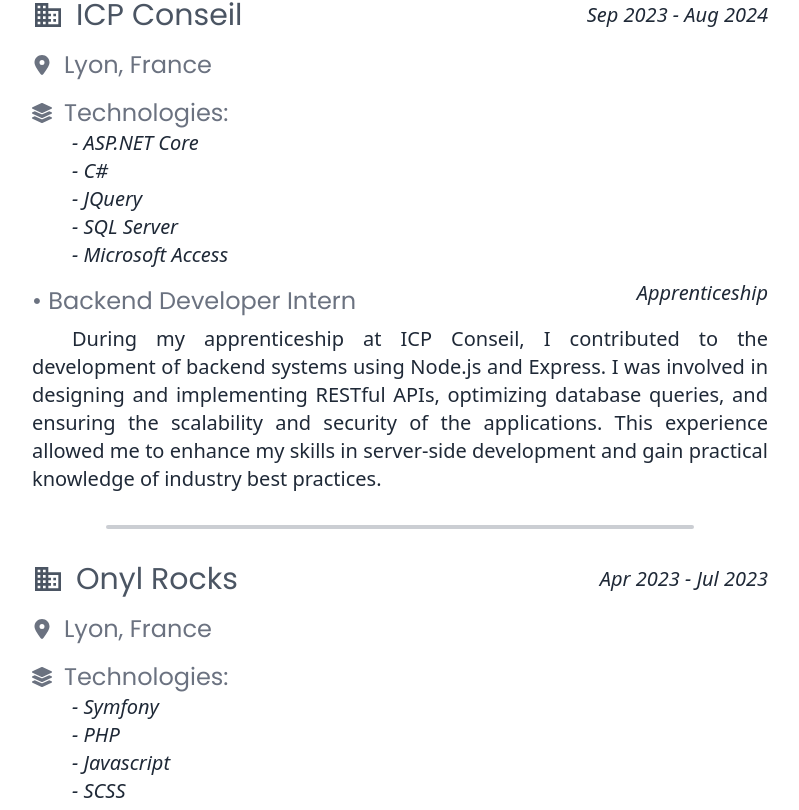
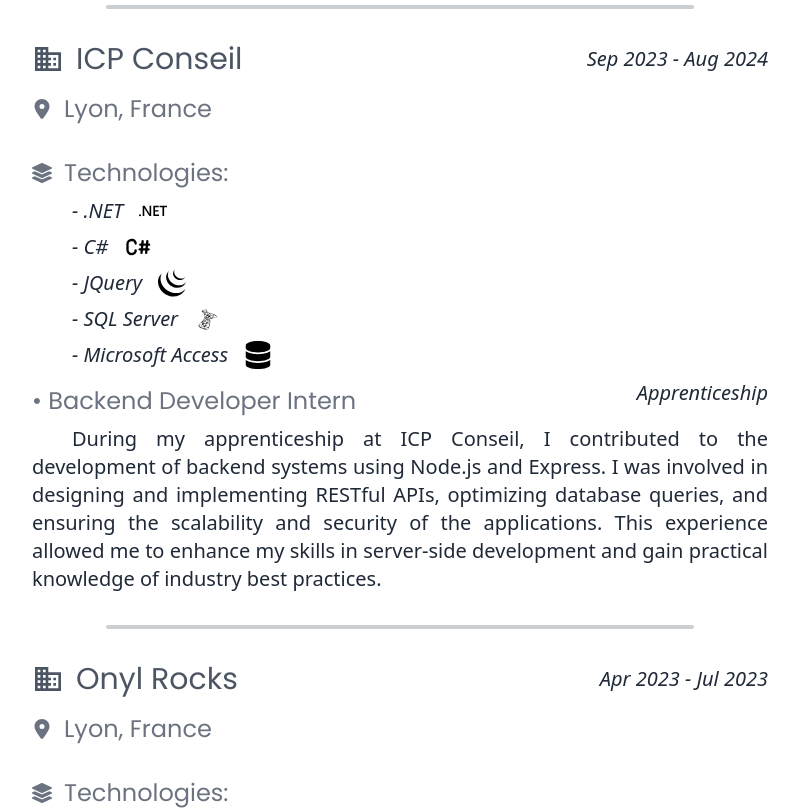
Before and after one commit to rayaaaneee/Next-Adobe-Portfolio, a Next.js app: page /home in a window 1280 px wide. Shown: the part 2435-3245 px from the top of the page, without its empty margins (240-1039 px from the left). Built offline with nearby package versions, Linux system fonts and the light colour scheme.

Commit message:
Simplify theme, remove corners and put logos

```diff
--- a/src/app/(portfolio)/home/page.tsx
+++ b/src/app/(portfolio)/home/page.tsx
@@ -36,7 +36,7 @@
     return (
         <main className={cn(
             "relative justify-self-center to-animate fade anim-delay-200 anim-duration-300 h-fit",
-            "bg-[rgb(255,255,255,0.5)] dark:bg-[rgb(0,0,0,0.4)] backdrop-blur-md",
+            "bg-[rgb(255,255,255,0.5)] dark:bg-[rgb(0,0,0,0.5)] backdrop-blur-md",
             "box-border",
             "w-[93vw] md:w-[90vw] lg:w-[80vw] xl:w-[70vw]",
             "my-[3.5vw] md:my-[5vw] lg:my-10",
--- a/src/asset/data/home/adaptable-grid-base.ts
+++ b/src/asset/data/home/adaptable-grid-base.ts
@@ -10,7 +10,6 @@
 export const baseImageProps = {
     ...baseProps,
     className: imageBaseClassName,
-    alt: 'Image',
 } as const;
 
 const iconBaseClassName = `text-white ${imageBaseClassName}`;
--- a/src/asset/data/home/general-technologies-list.tsx
+++ b/src/asset/data/home/general-technologies-list.tsx
@@ -25,7 +25,7 @@
 import { RiPhpFill } from "react-icons/ri";
 import { VscMarkdown, VscVscode } from "react-icons/vsc";
 import { DiIntellij, DiMsqlServer, DiVisualstudio } from "react-icons/di";
-import { FaGamepad, FaGitAlt } from "react-icons/fa6";
+import { FaDatabase, FaGamepad, FaGitAlt } from "react-icons/fa6";
 import { SiPytorch } from "react-icons/si";
 import { PiLinuxLogo, PiWindowsLogoFill } from "react-icons/pi";
 import { SiZod } from "react-icons/si";
@@ -105,6 +105,7 @@
     BASH = "Bash",
     WINDOWS = "Windows",
     OAUTH = "OAuth",
+    MICROSOFT_ACCESS = "Microsoft Access",
 
     // Databases
     SQLITE = "SQLite",
@@ -449,6 +450,12 @@
             color: "#FF9100",
             link: 'https://firebase.google.com/',
         },
+        {
+            name: GeneralTechnologiesName.MICROSOFT_ACCESS,
+            icon: <FaDatabase />,
+            color: "#A4373A",
+            link: 'https://www.microsoft.com/en-us/microsoft-365/access',
+        }
     ],
 };
 
--- a/src/components/home/adaptable-grid/adaptable-grid-see-more-button.tsx
+++ b/src/components/home/adaptable-grid/adaptable-grid-see-more-button.tsx
@@ -80,7 +80,7 @@
 
     return (
         <AdaptableGridTopBottomPart
-            className='rounded-t-none'
+            className='adaptable-grid-bottom-part'
             id={`see-more-button-${id}`}
             ref={seeMoreButtonRef}
             hover={isInteractive}>
--- a/src/components/home/adaptable-grid/adaptable-grid-top-bottom-part.tsx
+++ b/src/components/home/adaptable-grid/adaptable-grid-top-bottom-part.tsx
@@ -11,7 +11,7 @@
             ref={ref}
             hover={hover}
             onClick={onClick}
-            className={cn("w-full h-16", className)}
+            className={cn("w-full h-16 rounded-none", className)}
         >
             {children}
         </Button>
--- a/src/components/home/adaptable-grid/adaptable-grid.tsx
+++ b/src/components/home/adaptable-grid/adaptable-grid.tsx
@@ -79,7 +79,7 @@
 
                 <AdaptableGridTopBottomPart
                     hover={false}
-                    className='adaptable-grid-top-part rounded-b-none'
+                    className='adaptable-grid-top-part'
                     id={`adaptable-grid-top-part-${id}`}
                 />
 
--- a/src/components/home/work-container.tsx
+++ b/src/components/home/work-container.tsx
@@ -5,6 +5,7 @@
 import Month from '@/utils/types/month';
 import { DateClass, ExperienceDateClass } from '@/utils/types/home/date';
 import { type Work } from '@/utils/types/home/experience';
+import { assertFoundTech, GeneralTechnologiesName } from '@/asset/data/home/general-technologies-list';
 
 const WorkContainer = () => {
 
@@ -15,7 +16,15 @@
             title: "Cybersecurity Engineer (Blue Team)",
             description: "As a Blue Team member at Energy Pool, I am responsible for protecting the company's digital assets from cyber threats. My role involves monitoring network traffic, analyzing security incidents, and implementing defensive measures to safeguard sensitive information. I work closely with other IT professionals to ensure the overall security posture of the organization is robust and resilient against potential attacks.",
             type: "Apprenticeship",
-            technologies: ["Kotlin", "Java", "Kotlin", "Typescript", "Angular", "Bash", "AWS", "Docker"],
+            technologies: [
+                assertFoundTech(GeneralTechnologiesName.JAVA, "language"),
+                assertFoundTech(GeneralTechnologiesName.KOTLIN, "language"),
+                assertFoundTech(GeneralTechnologiesName.TYPESCRIPT, "language"),
+                assertFoundTech(GeneralTechnologiesName.ANGULAR, "framework"),
+                assertFoundTech(GeneralTechnologiesName.BASH, "tool"),
+                assertFoundTech(GeneralTechnologiesName.AWS, "tool"),
+                assertFoundTech(GeneralTechnologiesName.DOCKER, "tool"),
+            ],
             date: new ExperienceDateClass({
                 start: new DateClass({
                     month: Month.September,
@@ -29,7 +38,13 @@
             title: "Backend Developer Intern",
             description: "During my apprenticeship at ICP Conseil, I contributed to the development of backend systems using Node.js and Express. I was involved in designing and implementing RESTful APIs, optimizing database queries, and ensuring the scalability and security of the applications. This experience allowed me to enhance my skills in server-side development and gain practical knowledge of industry best practices.",
             type: "Apprenticeship",
-            technologies: ["ASP.NET Core", "C#", "JQuery", "SQL Server", "Microsoft Access"],
+            technologies: [
+                assertFoundTech(GeneralTechnologiesName.DOTNET, "framework"),
+                assertFoundTech(GeneralTechnologiesName.CSHARP, "language"),
+                assertFoundTech(GeneralTechnologiesName.JQUERY, "library"),
+                assertFoundTech(GeneralTechnologiesName.SQLSERVER, "database"),
+                assertFoundTech(GeneralTechnologiesName.MICROSOFT_ACCESS, "database")
+            ],
             date: new ExperienceDateClass({
                 start: new DateClass({
                     month: Month.September,
@@ -46,7 +61,13 @@
             location: "Lyon, France",
             title: "Full-Stack Developer Intern",
             type: "Internship",
-            technologies: ["Symfony", "PHP", "Javascript", "SCSS", "MongoDB"],
+            technologies: [
+                assertFoundTech(GeneralTechnologiesName.SYMFONY, "framework"),
+                assertFoundTech(GeneralTechnologiesName.PHP, "language"),
+                assertFoundTech(GeneralTechnologiesName.JAVASCRIPT, "language"),
+                assertFoundTech(GeneralTechnologiesName.SCSS, "library"),
+                assertFoundTech(GeneralTechnologiesName.MONGODB, "database")
+            ],
             description: "During my internship at Onyl Rocks, I worked as a Full-Stack Developer, contributing to both frontend and backend development tasks. I utilized technologies such as React for building user interfaces and Node.js for server-side logic. My responsibilities included developing new features, fixing bugs, and collaborating with the design team to ensure a seamless user experience. This internship provided me with valuable hands-on experience in full-stack development within a dynamic team environment.",
             date: new ExperienceDateClass({
                 start: new DateClass({
--- a/src/components/home/work-education/work-education-part.tsx
+++ b/src/components/home/work-education/work-education-part.tsx
@@ -9,6 +9,7 @@
 import { type Work, type Education } from "@/utils/types/home/experience";
 
 import Separator from "./separator";
+import Tooltip from "@/components/tooltip";
 
 export interface WorkEducationPartProps {
     item: Work | Education;
@@ -45,12 +46,15 @@
                 </SubSection>
                 <HeadingThree containerClassName="ml-0" icon={<FaLocationDot className="w-5 h-5"/>}>{item.location}</HeadingThree>
                 {isWork && (item as Work).technologies.length > 0 && (
-                    <>
+                    <div className="mt-4 flex flex-col gap-2">
                         <HeadingThree icon={<FaLayerGroup className="w-5 h-5"/>} containerClassName="ml-0">Technologies:</HeadingThree>
                         {(item as Work).technologies.map((tech, idx) => (
-                            <Paragraph indent key={idx} className="m-0 italic">- {tech}</Paragraph>
+                            <div className="flex items-center gap-4 [&>svg]:w-7 [&>svg]:h-7" key={idx}>
+                                <Paragraph indent className="m-0 italic">- {tech.name}</Paragraph>
+                                {tech.icon}
+                            </div>
                         ))}
-                    </>
+                    </div>
                 )}
                 {isWork && (
                     <SubSection>
--- a/src/components/index/text-type-writer.tsx
+++ b/src/components/index/text-type-writer.tsx
@@ -18,7 +18,7 @@
     const reducedTextTab: readonly string[] = language.index.reduced_description;
 
         // Intitially longer delay for the first word
-    const [delaySpeed, setDelaySpeed] = useState(3000);
+    const [delaySpeed, setDelaySpeed] = useState(5000);
 
     const typeWriterTemplate: Omit<TypewriterProps, "words"> = {
         loop: true,
--- a/src/utils/types/home/experience.d.ts
+++ b/src/utils/types/home/experience.d.ts
@@ -1,3 +1,5 @@
+import GridContent from "@/asset/data/home/adaptable-grid-base"
+
 export interface DateInterface {
     month: Month,
     year: number,
@@ -20,5 +22,5 @@
 
 export type Work = Education & {
     type: string,
-    technologies: string[],
+    technologies: GridContent[],
 }
```
